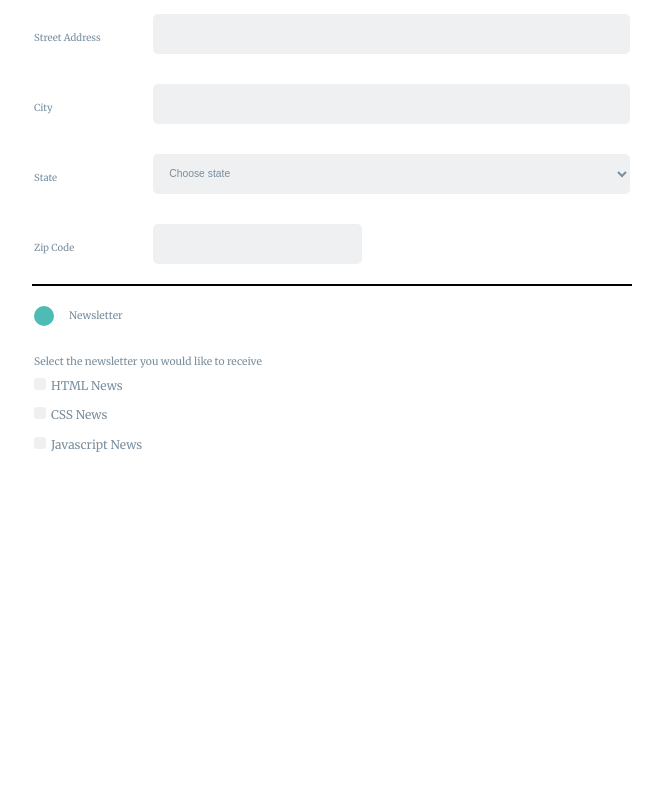
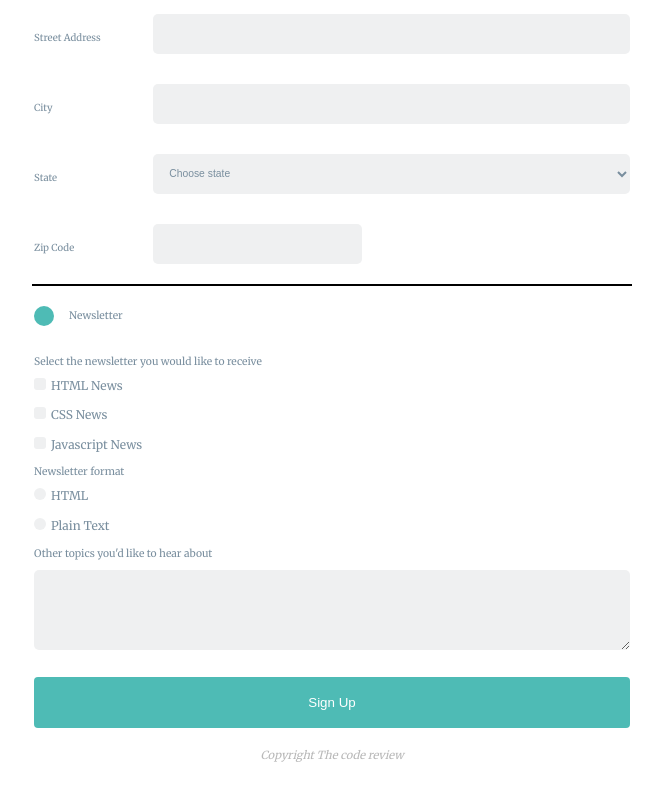
Before and after one commit to andreavitiani/Build-a-form, a plain HTML site: page index.html in a window 1280 px wide. Shown: the part 560-1360 px from the top of the page, without its empty margins (308-971 px from the left). Before the commit the page ends 1046 px from the top, so only its background shows below. Drawn offline with Linux system fonts and the light colour scheme.

Commit message:
Added missing part below line 89

```diff
--- a/index.html
+++ b/index.html
@@ -86,3 +86,27 @@
                         <div class="container">
                             <input type="checkbox" id="javascript" name="newsletter_type" value="javascript-news">
                             <label for="javascript"><span class="checkbox"><span class="check-mark">&#10003;</span>Javascript News</span></label>
+  </div>
+                    </div>
+                    <p>Newsletter format</p>
+                    <div class="section">
+                        <div class="container">
+                            <input type="radio" id="html-format" value="HTML" name="newsletter_format">
+                            <label for="html-format"><span class="radio"><span class="radio-check-mark">&#8226;</span>HTML</span></label>
+                        </div>
+                        <div class="container">
+                            <input type="radio" id="plain-text-format" value="plain-text" name="newsletter_format">
+                            <label for="plain-text-format"><span class="radio"><span class="radio-check-mark">&#8226;</span>Plain Text</span></label>
+                        </div>
+                    </div>
+                    <label for="textarea_newsletter">Other topics you'd like to hear about</label>
+                    <textarea id="textarea_newsletter" name="newsletter_other_topics"></textarea>
+                    <button type="submit">Sign Up</button>
+                </fieldset>
+            </form>
+        </main>
+        <footer>
+            <p><em>Copyright The code review</em></p>
+        </footer>
+    </body>
+</html>
```
